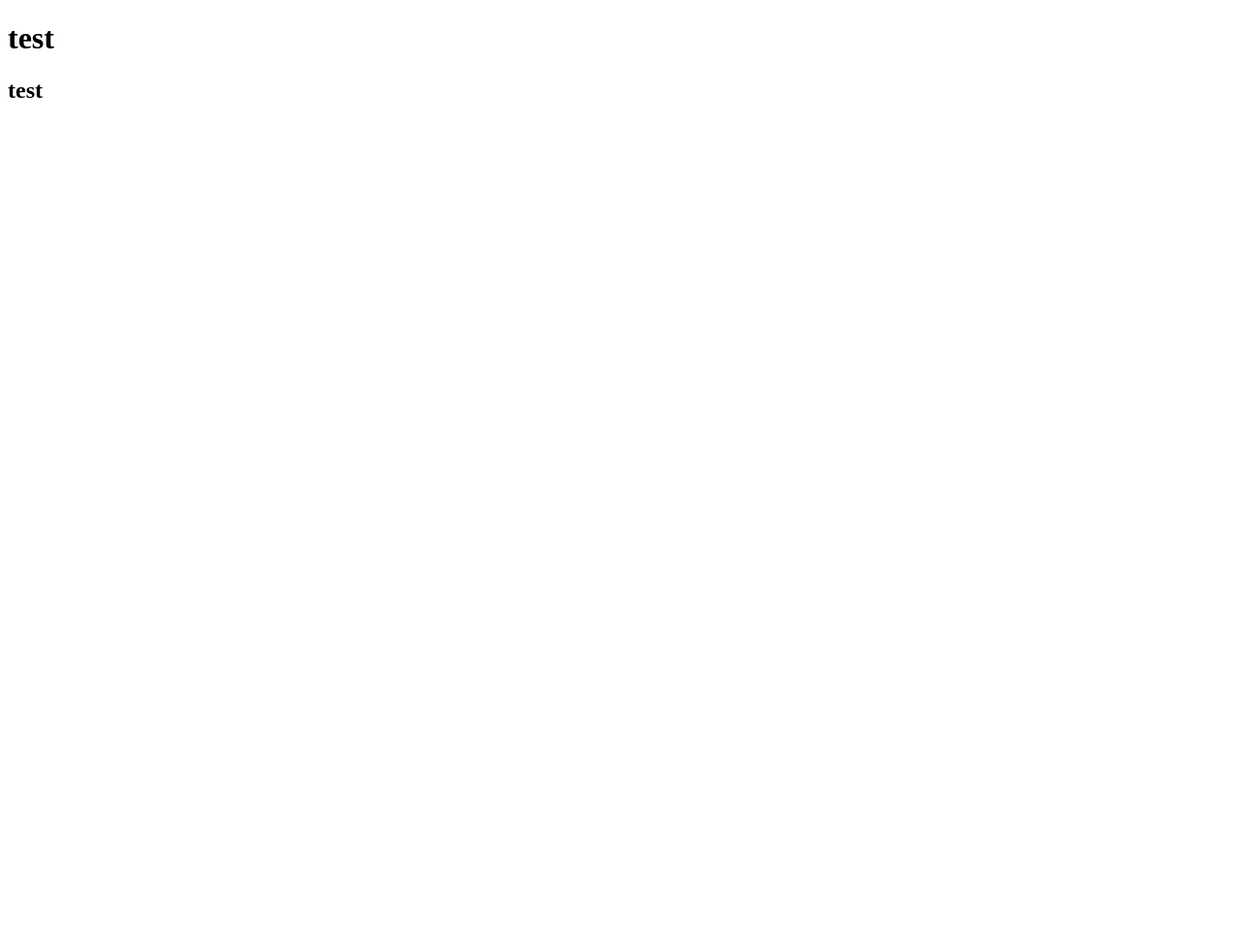
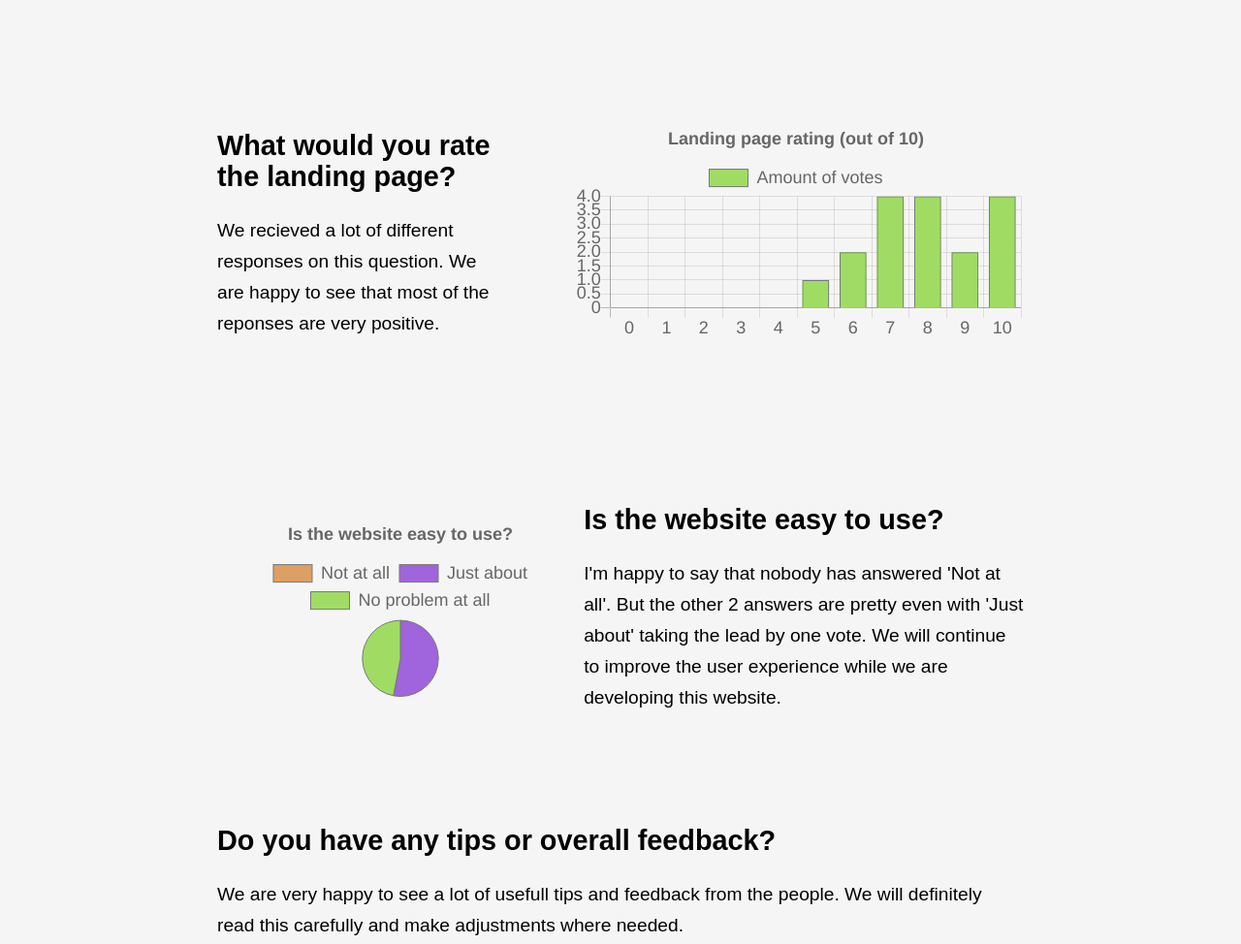
Before and after one commit to pgm-arthtemm/report, a plain HTML site: page index.html in a window 1280 px wide. Shown: the top 974 px of the page at 97% size. Before the commit the page ends 800 px from the top, so only its background shows below. Drawn offline with nearby package versions, Linux system fonts and the light colour scheme.

Commit message:
added everything

```diff
--- a/index.html
+++ b/index.html
@@ -4,10 +4,118 @@
   <meta charset="UTF-8">
   <meta http-equiv="X-UA-Compatible" content="IE=edge">
   <meta name="viewport" content="width=device-width, initial-scale=1.0">
-  <title>Document</title>
+  <script src="https://cdnjs.cloudflare.com/ajax/libs/Chart.js/2.5.0/Chart.min.js"></script>
+  <link rel="stylesheet" href="./main.css">
+  <title>Portfolio report</title>
 </head>
 <body>
-  <h1>test</h1>
-  <h2>test  </h2>
+  <main>
+    <div class="landingRating">
+      <div class="landingRating__text">
+        <h2>What would you rate the landing page?</h2>
+        <p>We recieved a lot of different responses on this question. We are happy to see that most of the reponses are very positive.</p>
+      </div>
+      <div class="container">
+        <canvas id="myChart"></canvas>
+      </div>
+    </div>
+
+    <div class="easyToUse">
+      <div class="container__pie">
+        <canvas id="pieChart"></canvas>
+      </div>
+      <div class="easyToUse__text">
+        <h2>Is the website easy to use?</h2>
+        <p>I'm happy to say that nobody has answered 'Not at all'. But the other 2 answers are pretty even with 'Just about' taking the lead by one vote. We will continue to improve the user experience while we are developing this website.</p>
+      </div>
+    </div>
+
+    <div class="feedback">
+      <h2>Do you have any tips or overall feedback?</h2>
+      <p>We are very happy to see a lot of usefull tips and feedback from the people. We will definitely read this carefully and make adjustments where needed.</p>
+      <ul>
+          <li>"Link was a bit hidden in the email, not really sure where to click to access the website. For mobile-view I would maybe add a subtle small gray-ish line beneath each project to seperate them more visually. Also when you click on anything of the detail it could collapse, so maybe add a '^'-sort of button to open and close them?"</li>
+          <li>"Really nice! Pictures of teh website in the detail of your projects might be a good addition."</li>
+          <li>"misschien een linkje naar het project als je er op klikt."</li>
+          <li>"I'm guessing not all aspects of the website are finished?"</li>
+          <li>"The controls of the donut on the landings page is a bit weird to use. I would assume going up or down with my mouse would do the same. But it goes left instead. The site itself looks very clean and minimalistic and doesn't need to be changed."</li>
+          <li>"No"</li>
+          <li>"Nice and clean design. Especially the projects overview!"</li>
+          <li>"Try to make the information desplayed accessible to users with screen readers or who prefer reduced motion."</li>
+          <li>"none at the moment"</li>
+          <li>"Design (contact) Let's the finihsed projects (with a link)"</li>
+          <li>"No, looks very nice!"</li>
+        </ul>
+    </div>
+</main>
+
+  <footer>
+    <div>
+      <h3>Arthur Temmerman - PGM ArteveldeHogeschool</h3>
+      <p>This website was created for IT Business. Assignment: report the results of a mailchimp campaign.</p>
+    </div>
+  </footer>
+
+
+  <script>
+    let myChart = document.getElementById('myChart').getContext('2d');
+    let pieChart = document.getElementById('pieChart').getContext('2d');
+
+    Chart.defaults.global.defaultFontSize = 18;
+
+    let easyToUseChart = new Chart(pieChart, {
+      type: 'pie',
+      data: {
+        labels:['Not at all', 'Just about', 'No problem at all'],
+        datasets:[{
+          label:'Amount of votes',
+          data:[0, 9, 8],
+          backgroundColor: ['rgb(220, 160, 100)', 'rgb(160, 100, 220)', 'rgb(160, 220, 100)'],
+          borderWidth: 1,
+          borderColor: '#777',
+          hoverBorderWidth: 3,
+          hoverBorderColor: '#000'
+        }]
+      },
+      options: {
+        title: {
+          display: true,
+          text: 'Is the website easy to use?'
+        },
+
+      }
+    })
+
+    let landingPageRating = new Chart(myChart, {
+      type: 'bar',
+      data: {
+        labels:['0', '1', '2', '3', '4', '5', '6', '7', '8', '9', '10'],
+        datasets:[{
+          label:'Amount of votes',
+          data:[0, 0, 0, 0, 0, 1, 2, 4, 4, 2, 4],
+          backgroundColor: 'rgb(160, 220, 100)',
+          borderWidth: 1,
+          borderColor: '#777',
+          hoverBorderWidth: 3,
+          hoverBorderColor: '#000'
+        }]
+      },
+      options: {
+        title: {
+          display: true,
+          text: 'Landing page rating (out of 10)'
+        },
+        scales: {
+          y : {
+            max: 5,
+            min: 0,
+            ticks: {
+              stepSize : 1
+            }
+          }
+        }
+      }
+    })
+  </script>
 </body>
 </html>
--- /dev/null
+++ b/main.css
@@ -0,0 +1,61 @@
+body {
+  background-color: whitesmoke;
+  margin: 0;
+  padding: 0;
+  font-family: Arial, Helvetica, sans-serif;
+  font-size: larger;
+}
+
+main {
+  width: 65%;
+  margin: auto;
+  line-height: 2rem;
+}
+
+.container {
+  width: 100%;
+}
+
+.landingRating {
+  height: 20rem;
+  margin-top: 5rem;
+}
+
+.landingRating__text {
+  width: 60%;
+  margin-right: 5rem;
+}
+
+.easyToUse, .landingRating {
+  margin-bottom: 6rem;
+  display: flex;
+  align-items: center;
+  justify-content: space-between;
+}
+
+.container__pie {
+  width: 50%;
+  height: auto;
+  margin: auto;
+}
+
+.easyToUse__text {
+  width: 60%;
+}
+
+footer {
+  background-color: grey;
+  display: flex;
+  text-align: center;
+  width: 100%;
+  height: 18vh;
+  align-items: center;
+}
+
+footer div {
+  margin: auto;
+}
+
+.feedback ul li {
+  padding-bottom: 1rem;
+}
```
Also changed, not shown: 1 other file.
